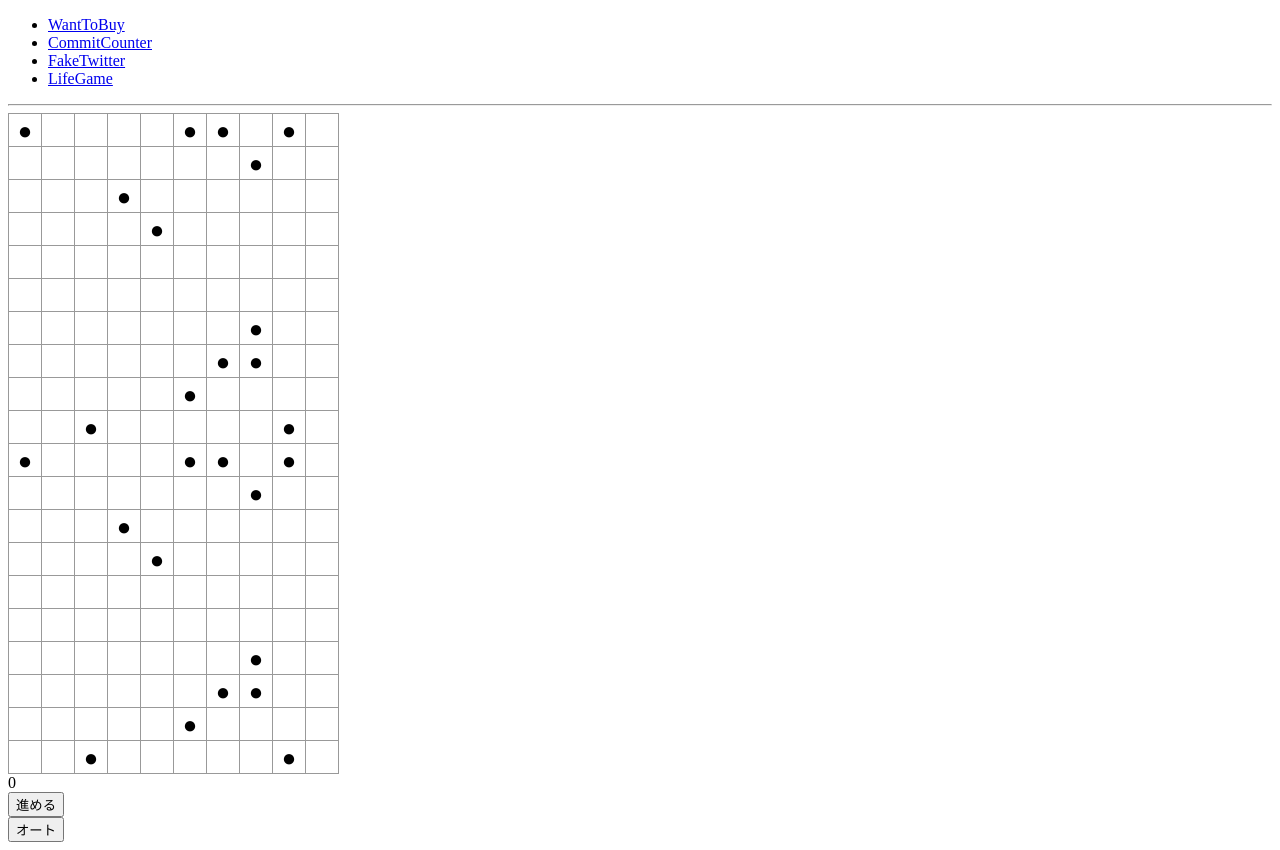
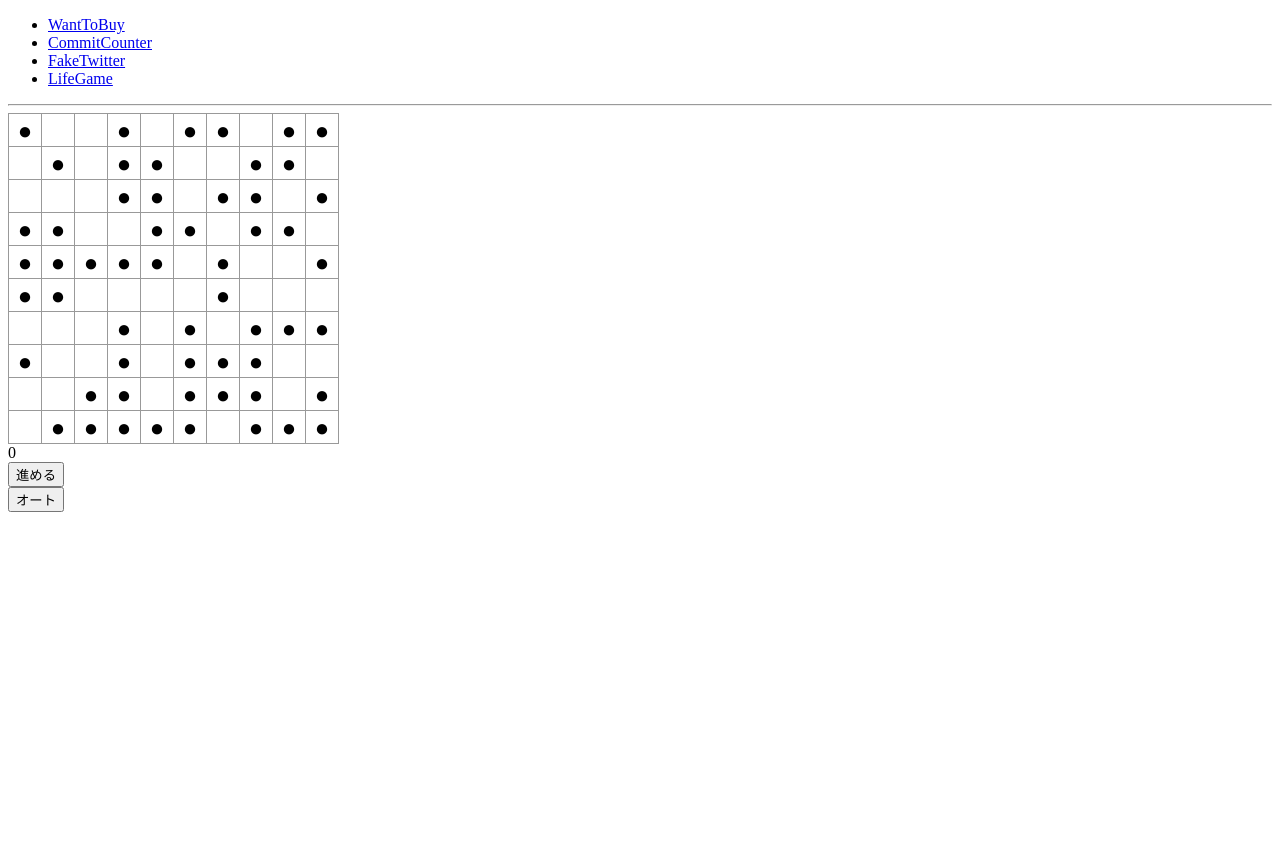
Before and after one commit to SparrowDev514/react-ts-project, a React (Vite) app: page /lifeGame in a window 1280 px wide. After the commit the page ends 800 px from the top, so only its background shows below. Built offline with nearby package versions, Linux system fonts and the light colour scheme.

Commit message:
できたっぽい

```diff
--- a/src/pages/LifeGame.tsx
+++ b/src/pages/LifeGame.tsx
@@ -10,7 +10,7 @@ let lifeGameState: string[][] = [];
 let nextLifeGameState: string[][] = [];
 
 //最初に発生させる生命の割合
-const initialRate: number = 0.1;
+const initialRate: number = 0.5;
 
 // lifeGameStateを乱数で初期化
 const initializeState = () => {
@@ -107,9 +107,11 @@ const LifeGame = () => {
 
   // ライフゲームの板を描写する
   const createLifeGameBoard = (step: number) => {
+    // forで回すとき都度都度配列初期化する
+    let row = [];
     for (let i = 0; i < verticalNum; i++) {
       // forで回すとき都度都度配列初期化する
-      square = [];
+      let square = [];
       for (let j = 0; j < horizonalNum; j++) {
         square.push(
           <button className="Square" key={j}>
```
